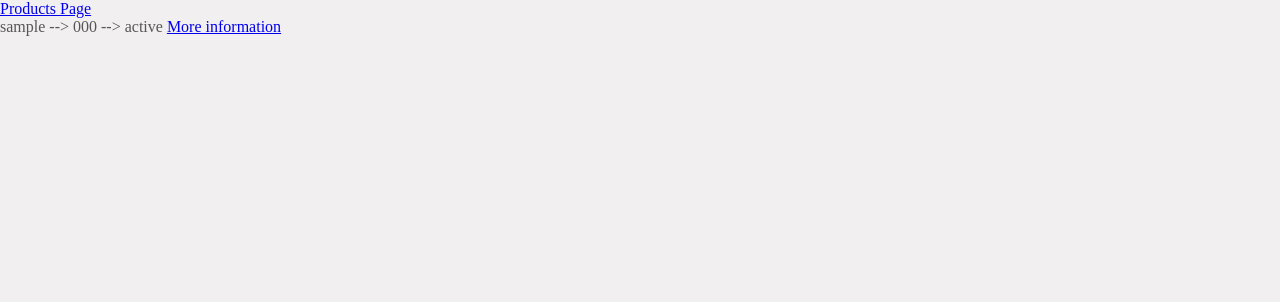
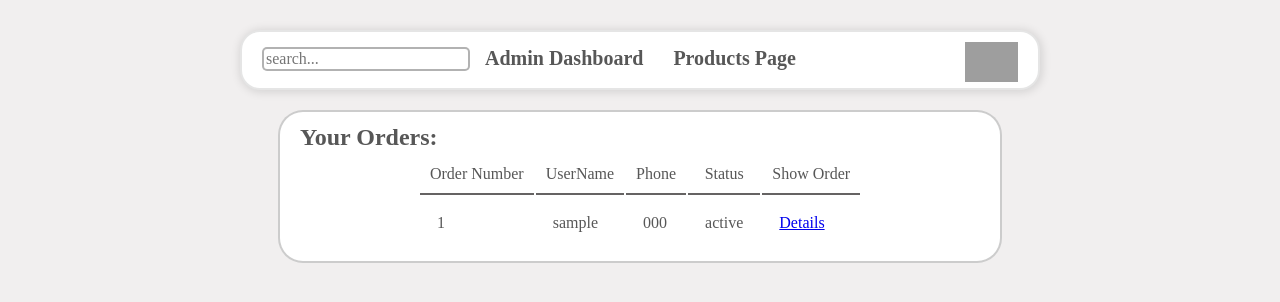
Before and after one commit to EhsanProjects/onlineshop-render, a Flask app: page /admin/dashboard in a window 1280 px wide. Shown: the top 302 px of the page. Run offline with Flask 3, Linux system fonts and the light colour scheme; the first user in the database is signed in; tables that the repository leaves empty hold one stand-in row (Sample ...); some libraries are stand-ins or nearby versions; some web fonts are replaced; grey boxes are pictures that could not be loaded.

Commit message:
Admin Dashboard and header are updated

```diff
--- a/blueprints/admin.py
+++ b/blueprints/admin.py
@@ -1,4 +1,4 @@
-from flask import Blueprint, render_template, request, session, redirect, abort, url_for
+from flask import Blueprint, render_template, request, session, redirect, abort, url_for,flash
 import config
 
 from extensions import db
@@ -48,6 +48,7 @@ def order(id):
         status = request.form.get('status')
         cart.status = status
         db.session.commit()
+        flash("Status is updated successfully")
         return redirect(url_for('admin.order', id=id))
 
 
@@ -70,6 +71,7 @@ def products():
         db.session.add(p)
         db.session.commit()
         file.save(f'static/cover/{p.id}.jpg')
+        flash("New product is Added")
         return "Product Added. Done"
 
 
@@ -97,5 +99,5 @@ def edit_product(id):
         db.session.commit()
         if file.filename != "":
             file.save(f'static/cover/{product.id}.jpg')
-
+        flash("Product is Edited")
         return redirect(url_for("admin.edit_product", id=id))
--- a/static/css/index.css
+++ b/static/css/index.css
@@ -64,6 +72,7 @@ header > section {
     border: 2px solid rgba(0, 0, 0, 0.1);
     border-radius: 20px;
     background: #ffffff;
+    box-shadow: 1px 1px 10px 1px #00000020;
 
 }
 
--- a/templates/admin/dashboard.html
+++ b/templates/admin/dashboard.html
@@ -5,14 +5,48 @@
 {% endblock %}
 
 {% block body %}
-    <a href="/admin/dashboard/products" title="Products Page">Products Page</a>
-    <div>
-        {% for cart in carts %}
 
-            {{ cart.user.username }} {{ ' --> ' }}{{ cart.user.phone }}{{ ' -->          ' }}{{ cart.status }}
-{#            {{ cart.user.username }} {{ ' --> ' }}{{ cart.user.phone }}{{ ' -->          ' }}{{ cart.get_status_persian() }}#}
-            <a href="  {{ url_for('admin.order',id=cart.id) }}  "> More information</a>
-            <br>
-        {% endfor %}
-    </div>
+    {% include 'part/header.html' %}
+
+
+    <section class="simple-box cart" style="max-width: 700px ">
+        <h1>Your Orders: </h1>
+        {% if carts|list|length > 0 %}
+            <table class="cart">
+                <tr>
+                    <th class="title">Order Number</th>
+                    <th class="title">UserName</th>
+                    <th class="title">Phone</th>
+                    <th class="title">Status</th>
+                    <th class="title">Show Order</th>
+                </tr>
+
+                {% for cart in carts|selectattr('status','==','pending') %}
+                    <tr>
+                        <td>{{ cart.id }}</td>
+                        <td>{{ cart.user.username }}</td>
+                        <td>{{ cart.user.phone }}</td>
+                        <td>{{ cart.status }}</td>
+                        <td><a href="{{ url_for('admin.order',id=cart.id) }}"> Details </a></td>
+                    </tr>
+                {% endfor %}
+
+                {% for cart in carts|selectattr('status','!=','pending') %}
+                    <tr>
+                        <td>{{ cart.id }}</td>
+                        <td>{{ cart.user.username }}</td>
+                        <td>{{ cart.user.phone }}</td>
+                        <td>{{ cart.status }}</td>
+                        <td><a href="{{ url_for('admin.order',id=cart.id) }}"> Details </a></td>
+                    </tr>
+                {% endfor %}
+            </table>
+        {% else %}
+            <i style="display: block;text-align: center;">There is no Order!</i>
+        {% endif %}
+    </section>
+
+
+
+
 {% endblock %}
--- a/templates/base.html
+++ b/templates/base.html
@@ -7,7 +7,7 @@
     <meta http-equiv="X-UA-Compatible" content="ie=edge">
     <link rel="stylesheet" href="{{ url_for('static',filename='css/eggy.css') }}"/>
     <link rel="stylesheet" href="{{ url_for('static',filename='css/progressbar.css') }}"/>
-    <link rel="stylesheet" href="{{ url_for('static',filename='css/theme.css') }}">
+{#    <link rel="stylesheet" href="{{ url_for('static',filename='css/theme.css') }}">#}
     <link rel="stylesheet" href="{{ url_for('static',filename='css/index.css') }}">
     {% block header %}
     {% endblock %}
@@ -40,7 +40,7 @@
         await Eggy({
             title: 'Notice',
             message: '{{ m }}',
-            type: 'error',
+            type: 'info',
             duration: 10000,
         });
     {% endfor %}
--- a/templates/part/header.html
+++ b/templates/part/header.html
@@ -3,16 +3,30 @@
         <img src="{{ url_for('static',filename='image/logo5.png') }}" alt="Online Shop">
         <div id="header-menu">
             <span id="header-menu-close-btn" onclick="change_header_menu(false)">close X</span>
+
+            {% if request.endpoint.startswith("admin") %}
+                <form action="/" method="GET">
+                    <input type="search" name="search" value="{{ search if search!=None }}" placeholder="search...">
+                </form>
+                <a href="/admin/dashboard" title="Products Page">Admin Dashboard</a>
+                <a href="/admin/dashboard/products" title="Products Page">Products Page</a>
+            {% else %}
                 <form action="/" method="GET">
                     <input type="search" name="search" value="{{ search if search!=None }}" placeholder="search...">
                 </form>
 
                 <a href="/"> Home</a>
-            <a href="/user/login">login/register</a>
+                {% if current_user.is_authenticated %}
+                    <a class="header-link" href="/user/dashboard">Dashboard</a>
+                {% else %}
+                    <a class="header-link" href="/user/login">login/register</a>
+                {% endif %}
                 {#                <a href="#"> New Products</a>#}
                 <a href="about"> About us</a>
                 {#                <a href="#"> Best Seller Products</a>#}
+            {% endif %}
         </div>
-        <img src="{{ url_for('static',filename='theme-image/menu1.svg') }}" id="header-menu-btn" onclick="javascript:change_header_menu(true)">
+        <img src="{{ url_for('static',filename='theme-image/menu1.svg') }}" id="header-menu-btn"
+             onclick="javascript:change_header_menu(true)">
     </section>
 </header>
--- a/templates/user/cart.html
+++ b/templates/user/cart.html
@@ -56,7 +56,7 @@
             </div>
 
         {% else %}
-            Cart is empty!
+            <i style="display: block;text-align: center;">Cart is empty!</i>
         {% endif %}
     </section>
 
```
Also changed, not shown: other parts of static/css/index.css (+30 -2 lines), blueprints/user.py (+29 -4 lines), templates/admin/login.html (+6 -3 lines), templates/admin/order.html (+41 -4 lines), templates/user/dashboard.html (+23 -1 lines), templates/user/order.html (+24 -14 lines). Lines whose indentation alone changed are shown as unchanged.
